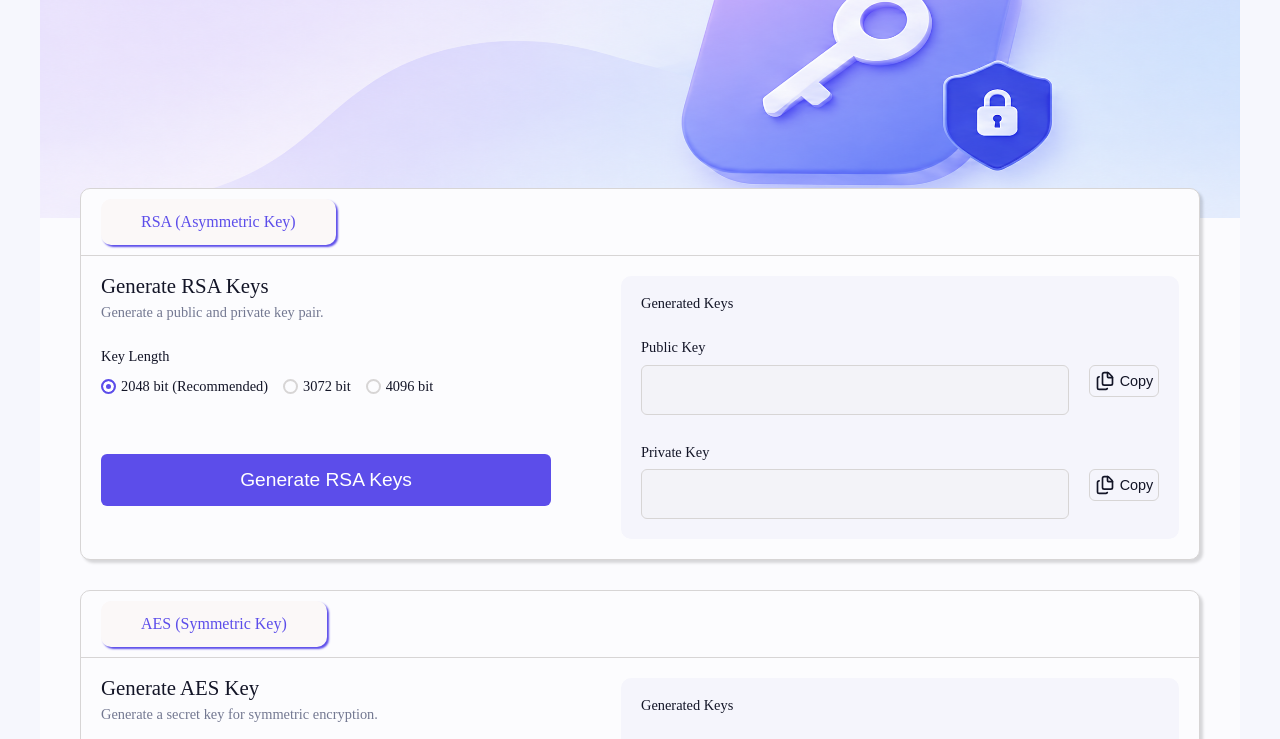
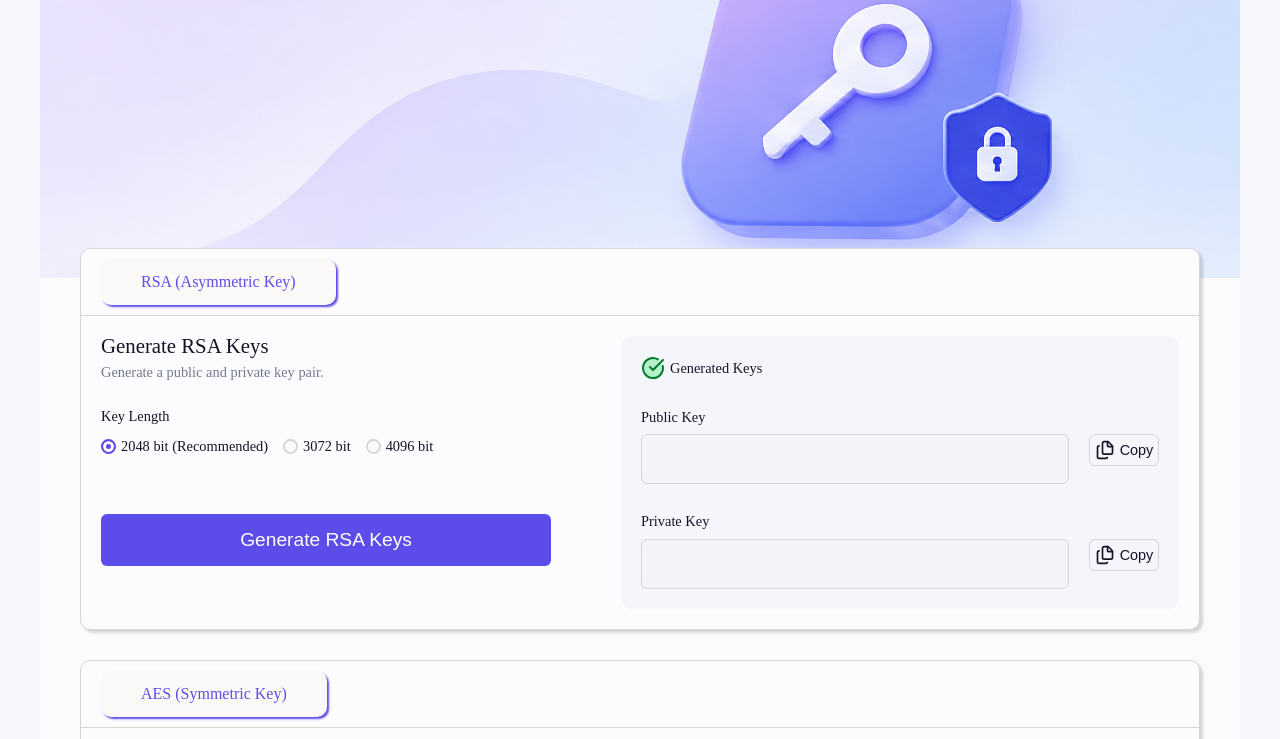
Before and after one commit to psh9321/webpack-key-generator, a website built with webpack: page html/index.html in a window 1280 px wide. Shown: the part 202-941 px from the top of the page. Built offline with nearby package versions, Linux system fonts and the light colour scheme; a web font is replaced by a local one.

Commit message:
html 데이터 속성 수정, banner 사이즈 수정
 - "생선된 키" 데이터속성 수정
 - banner 사이즈 340 => 400 수정

```diff
--- a/css/banner.css
+++ b/css/banner.css
@@ -1,7 +1,7 @@
 #banner {
     display: block;
     width: 100%;
-    height: 340px;
+    height: 400px;
     padding: 50px 0 0 20px;
     line-height: 1.4;
     background-image: url("../img/light-banner-background-image.png");
--- a/html/index.html
+++ b/html/index.html
@@ -106,7 +106,7 @@
                             <button data-lang="rsaCreateKeyTitle" class="btnCreate">RSA 키 생성</button>
                         </form>
                         <article class="resultBox">
-                            <h2 data-lang="submitResultKey">
+                            <h2>
                                 <svg xmlns="http://www.w3.org/2000/svg" width="24" height="24" viewBox="0 0 24 24" fill="#B4F1CA" stroke="#007B2C" stroke-width="2" stroke-linecap="round" stroke-linejoin="round" class="lucide lucide-circle-check-big preview-icon"><path d="M21.801 10A10 10 0 1 1 17 3.335"/><path d="m9 11 3 3L22 4"/></svg>
                                 <span data-lang="submitResultKey">생성된 키</span>
                             </h2>
@@ -174,7 +174,7 @@
                             <button data-lang="aesCreateKeyTitle" class="btnCreate">AES 키 생성</button>
                         </form>
                         <article class="resultBox">
-                            <h2  data-lang="submitResultKey">
+                            <h2>
                                 <svg xmlns="http://www.w3.org/2000/svg" width="24" height="24" viewBox="0 0 24 24" fill="#B4F1CA" stroke="#007B2C" stroke-width="2" stroke-linecap="round" stroke-linejoin="round" class="lucide lucide-circle-check-big preview-icon"><path d="M21.801 10A10 10 0 1 1 17 3.335"/><path d="m9 11 3 3L22 4"/></svg>
                                 <span data-lang="submitResultKey">생성된 키</span>
                             </h2>
--- a/modules/generator/Controller.ts
+++ b/modules/generator/Controller.ts
@@ -148,9 +148,6 @@ export class GeneratorController {
                 .catch(() => {
                     new Toast(`복사에 실패 했습니다.`);
                 })
-
-                    // alert("복사에 실패했습니다.\n잠시후 다시 시도해주세요.")
-
             })
         })
     }
```
